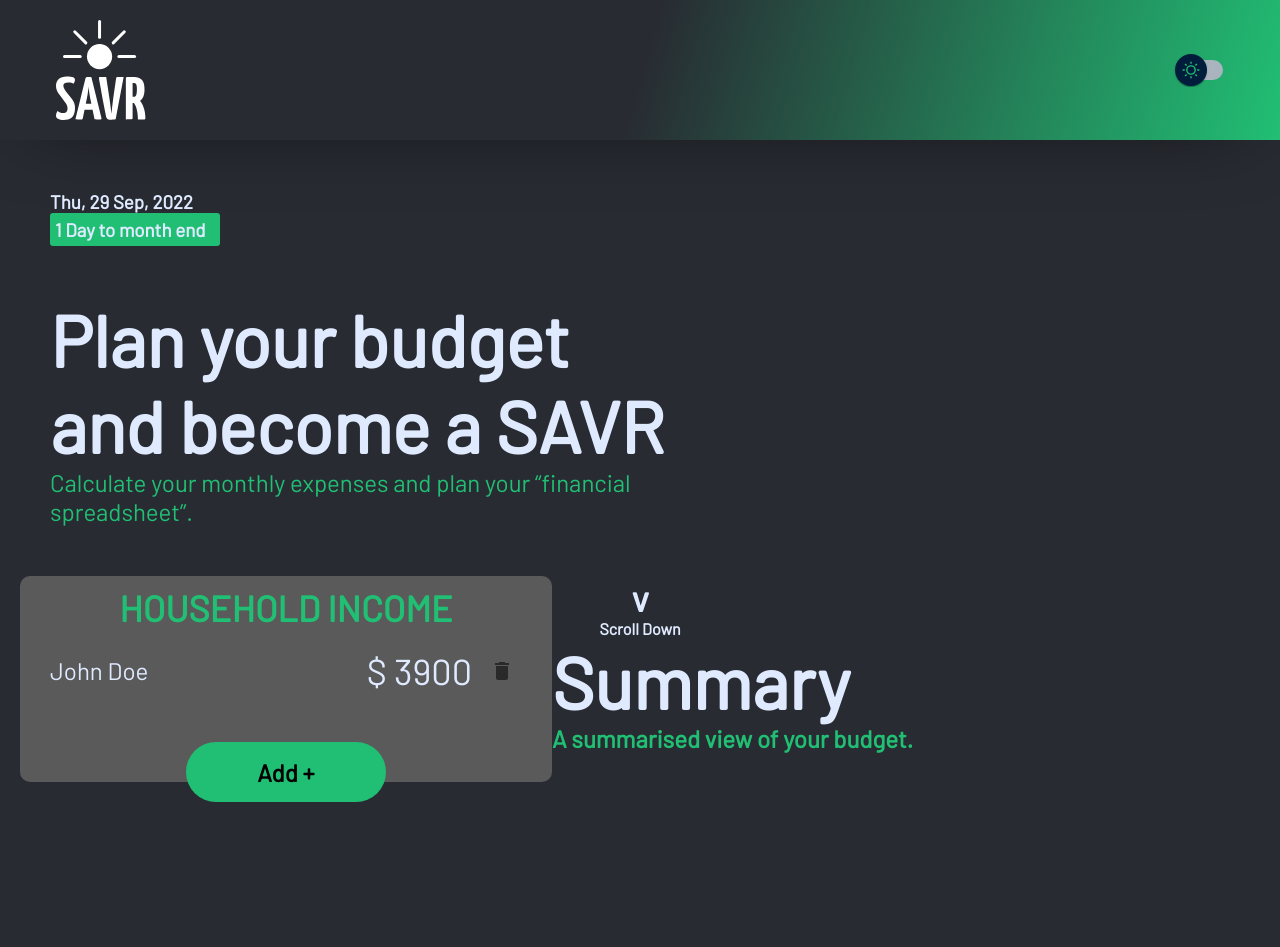
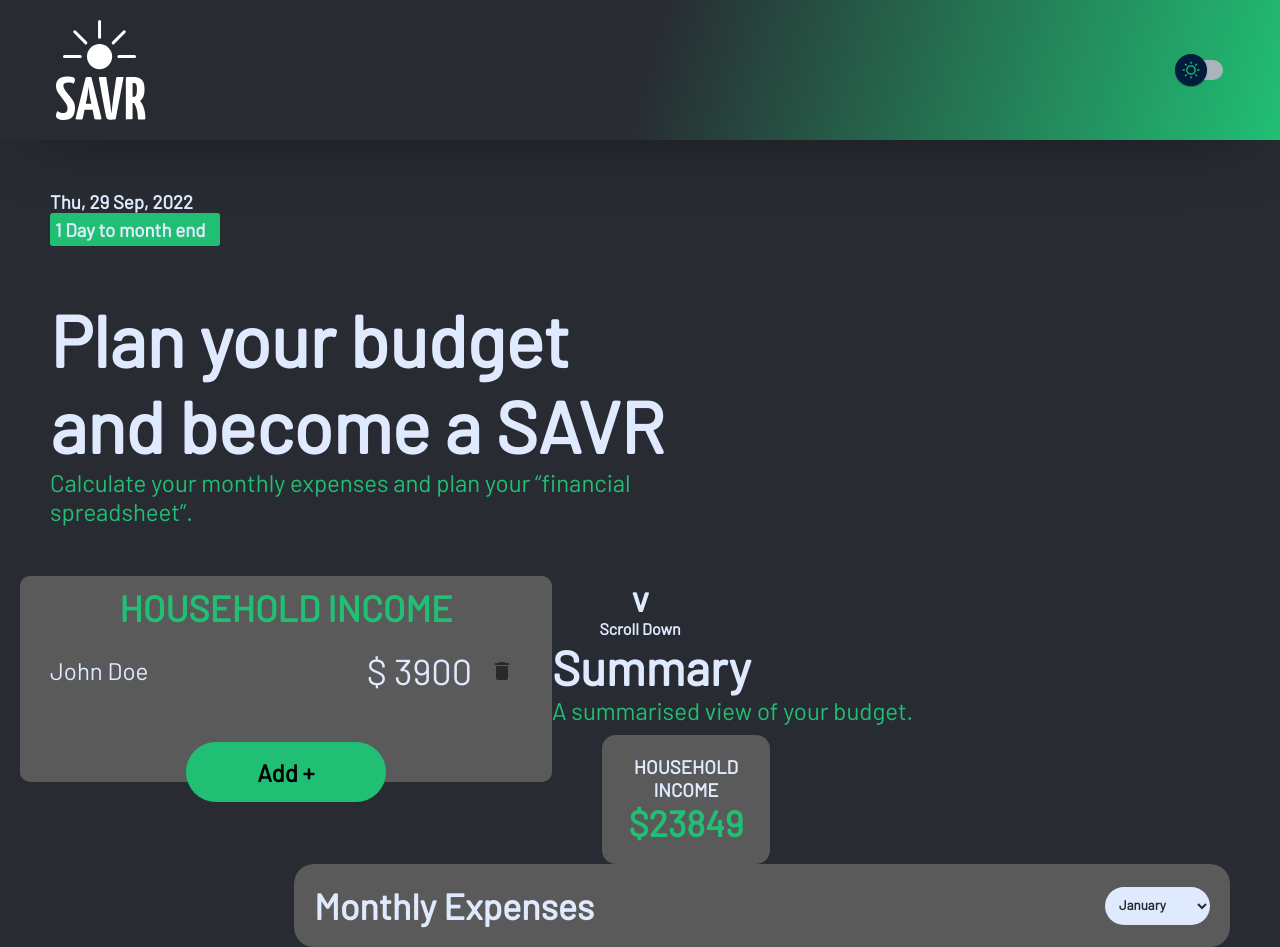
Before and after one commit to WiaanDuvenhage-200307/SAVR, a React (Create React App) app: page / in a window 1280 px wide. Before the commit the page ends 802 px from the top, so only its background shows below. Built offline with nearby package versions, Linux system fonts and the light colour scheme.

Commit message:
Frontend
Implemented Monthly Expenses Component
Implemented Summary Heading
Implemented Total Income

```diff
--- a/src/App.js
+++ b/src/App.js
@@ -5,6 +5,8 @@ import Date from './components/UI/Date';
 import HouseholdIncome from './components/UI/HouseholdIncome';
 import Scrolldown from './components/UI/Scrolldown';
 import SummaryHeading from './components/UI/SummaryHeading';
+import TotalIncome from './components/UI/TotalIncome';
+import MonthlyExpenses from './components/UI/MonthlyExpenses';
 
 function App() {
   return (
@@ -15,6 +17,8 @@ function App() {
       <HouseholdIncome/>
       <Scrolldown/>
       <SummaryHeading/>
+      <TotalIncome/>
+      <MonthlyExpenses/>
     </div>
   );
 }
--- /dev/null
+++ b/src/components/UI/Dropdown.js
@@ -0,0 +1,25 @@
+import React, {useState} from 'react';
+
+const Dropdown = () => {
+
+    const[month, setMonth] = useState("Please Select");
+
+    return (
+        <select className="dropdown">
+            <option value="January">January</option>
+            <option value="February">February</option>
+            <option value="March">March</option>
+            <option value="April">April</option>
+            <option value="May">May</option>
+            <option value="June">June</option>
+            <option value="July">July</option>
+            <option value="August">August</option>
+            <option value="September">September</option>
+            <option value="October">October</option>
+            <option value="November">November</option>
+            <option value="December">December</option>
+        </select>
+    );
+};
+
+export default Dropdown;
--- /dev/null
+++ b/src/components/UI/MonthlyExpenses.js
@@ -0,0 +1,15 @@
+import React from 'react';
+import Dropdown from './Dropdown';
+
+const MonthlyExpenses = () => {
+    return (
+        <div className="month-expenses">
+            <div className="row">
+                <h1>Monthly Expenses</h1>
+                <Dropdown/>
+            </div>
+        </div>
+    );
+};
+
+export default MonthlyExpenses;
--- a/src/components/UI/SummaryHeading.js
+++ b/src/components/UI/SummaryHeading.js
@@ -2,7 +2,7 @@ import React from 'react';
 
 const SummaryHeading = () => {
     return (
-        <div className='heading'>
+        <div className='sum-heading'>
             <h1>Summary</h1>
             <h2>A summarised view of your budget.</h2>
         </div>
--- a/src/components/UI/TotalIncome.js
+++ b/src/components/UI/TotalIncome.js
@@ -3,7 +3,8 @@ import React from 'react';
 const TotalIncome = () => {
     return (
         <div className='total-income'>
-            <h3>Household Income</h3>
+            <h3>HOUSEHOLD INCOME</h3>
+            <h2>$23849</h2>
         </div>
     );
 };
--- a/src/index.css
+++ b/src/index.css
@@ -5,6 +5,7 @@
   --charcoal: #282b32;
   --green: #21bf74;
   --white: #dfeaff;
+  --light-charcoal: #5A5A5A;
 }
 
 * {
@@ -12,8 +13,9 @@
   padding: 0;
 }
 
-body {
-  background-color: var(--charcoal);
+
+body{
+    background: var(--charcoal)
 }
 
 h2 {
@@ -147,3 +149,62 @@ h3{
     font-size: 36px;
     color: var(--white);
 }
+
+.sum-heading{
+    margin-left: 50px;
+}
+
+.sum-heading h1{
+    font-size: 48px;
+}
+
+.sum-heading h2{
+    font-weight: lighter;
+}
+
+.total-income{
+    background-color: var(--light-charcoal);
+    border-radius: 14px;
+    width: 10%;
+    color: var(--white);
+    padding: 20px;
+    margin-top: 10px;
+    margin-left: 50px;
+    text-align: center;
+    float: left;
+}
+
+.total-income h2{
+    font-size: 36px;
+}
+
+.month-expenses{
+    width: 70%;
+    float: right;
+    background-color: var(--light-charcoal);
+    padding: 20px;
+    text-align: left;
+    margin-right: 50px;
+    border-radius: 20px;
+}
+
+.month-expenses h1{
+    font-size: 36px;
+}
+
+.dropdown{
+    background-color: var(--white);
+    color: var(--charcoal);
+    border: none;
+    padding: 10px;
+    font-family: 'Barlow', sans-serif;
+    font-weight: bold;
+    outline: none;
+    border-radius: 20px;
+}
+
+.row{
+    display: flex;
+    justify-content: space-between;
+    align-items: center;
+}
```
